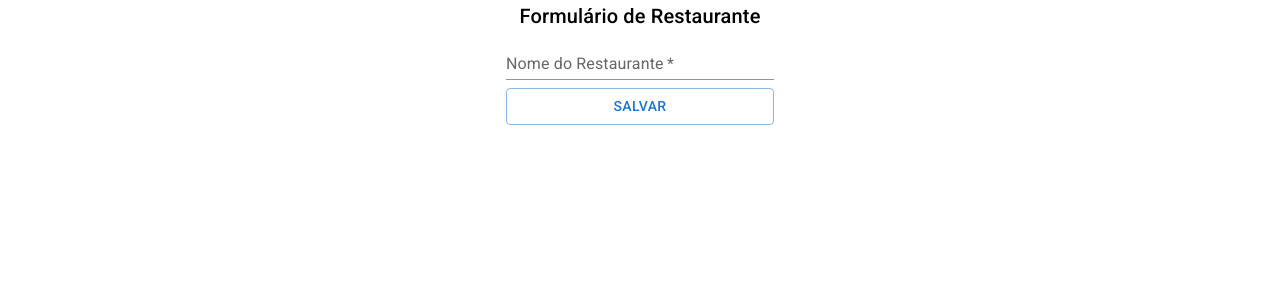
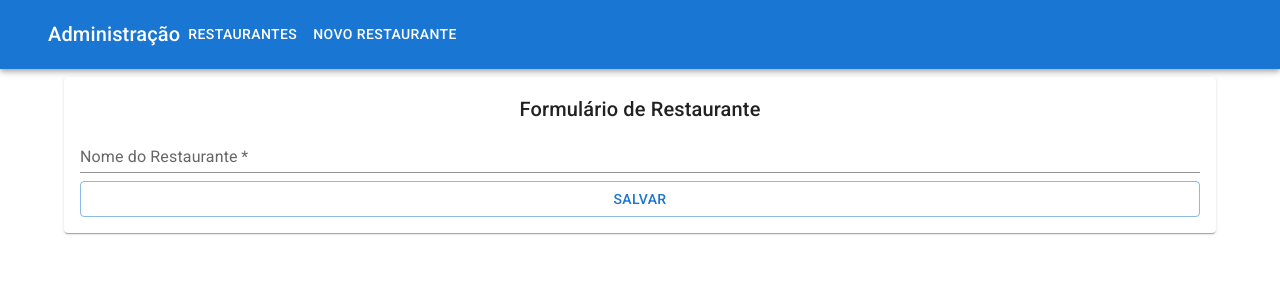
Before and after one commit to FellipeOliveiraBartalini/react-alfood__api, a React (Create React App) app: page /admin/restaurantes/1 in a window 1280 px wide. Shown: the top 300 px of the page. Built offline with nearby package versions, Linux system fonts and the light colour scheme; no server answers; the HTML template or start-up script is replaced by a standard one.

Commit message:
Add appbar para todos os subcaminhos de admin

```diff
--- a/src/App.tsx
+++ b/src/App.tsx
@@ -1,5 +1,6 @@
 import React from 'react';
 import { Routes, Route } from 'react-router-dom';
+import PaginaBaseAdmin from './paginas/administracao/PaginaBaseAdmin';
 import AdministracaoRestaurantes from './paginas/administracao/restaurantes';
 import FormularioRestaurante from './paginas/administracao/restaurantes/FormularioRestaurante';
 import Home from './paginas/Home';
@@ -11,9 +12,12 @@
     <Routes>
       <Route path="/" element={<Home />} />
       <Route path="/restaurantes" element={<VitrineRestaurantes />} />
-      <Route path="/admin/restaurantes" element={<AdministracaoRestaurantes />} />
-      <Route path="/admin/restaurantes/novo" element={<FormularioRestaurante />} />
-      <Route path="/admin/restaurantes/:id" element={<FormularioRestaurante />} />
+
+      <Route path='/admin/' element={<PaginaBaseAdmin />}>
+        <Route path="restaurantes" element={<AdministracaoRestaurantes />} />
+        <Route path="restaurantes/novo" element={<FormularioRestaurante />} />
+        <Route path="restaurantes/:id" element={<FormularioRestaurante />} />
+      </Route>
     </Routes>
   );
 }
--- /dev/null
+++ b/src/paginas/administracao/PaginaBaseAdmin.tsx
@@ -0,0 +1,41 @@
+import React from 'react';
+import { AppBar, Box, Button, Container, Link, Paper, Toolbar, Typography } from '@mui/material';
+import { Link as RouterLink, Outlet } from 'react-router-dom';
+
+export default function PaginaBaseAdmin() {
+    return (
+        <>
+            <AppBar position='static'>
+                <Container maxWidth='xl'>
+                    <Toolbar>
+                        <Typography variant='h6'>
+                            Administração
+                        </Typography>
+                        <Box sx={{ display: 'flex', flexGrow: 1 }}>
+                            <Link component={RouterLink} to='/admin/restaurantes'>
+                                <Button sx={{ my: 2, color: 'white' }}>
+                                    Restaurantes
+                                </Button>
+                            </Link>
+                            <Link component={RouterLink} to='/admin/restaurantes/novo'>
+                                <Button sx={{ my: 2, color: 'white' }}>
+                                    Novo Restaurante
+                                </Button>
+                            </Link>
+                        </Box>
+                    </Toolbar>
+                </Container>
+            </AppBar>
+
+            <Box>
+                <Container maxWidth='lg' sx={{ mt: 1 }}>
+                    <Paper sx={{ p: 2 }}>
+
+                        <Outlet />
+
+                    </Paper>
+                </Container>
+            </Box>
+        </>
+    );
+}
--- a/src/paginas/administracao/restaurantes/FormularioRestaurante.tsx
+++ b/src/paginas/administracao/restaurantes/FormularioRestaurante.tsx
@@ -1,6 +1,6 @@
 import React, { useEffect, useState } from 'react';
 import { Box, Button, TextField, Typography } from '@mui/material';
-import { useParams } from 'react-router-dom';
+import { useParams, Link as RouterLink } from 'react-router-dom';
 import http from '../../../http';
 
 export default function FormularioRestaurante() {
@@ -46,9 +46,9 @@
     };
 
     return (
-        <Box sx={{ display: 'flex', flexDirection: 'column', alignItems: 'center' }}>
+        <Box sx={{ display: 'flex', flexDirection: 'column', alignItems: 'center', flexGrow: 1 }}>
             <Typography component="h1" variant='h6'>Formulário de Restaurante</Typography>
-            <Box component="form" onSubmit={aoSubmeterForm}>
+            <Box component="form" sx={{ width: '100%' }} onSubmit={aoSubmeterForm}>
                 <TextField
                     label="Nome do Restaurante"
                     variant="standard"
```
Lines whose indentation alone changed are shown as unchanged.
